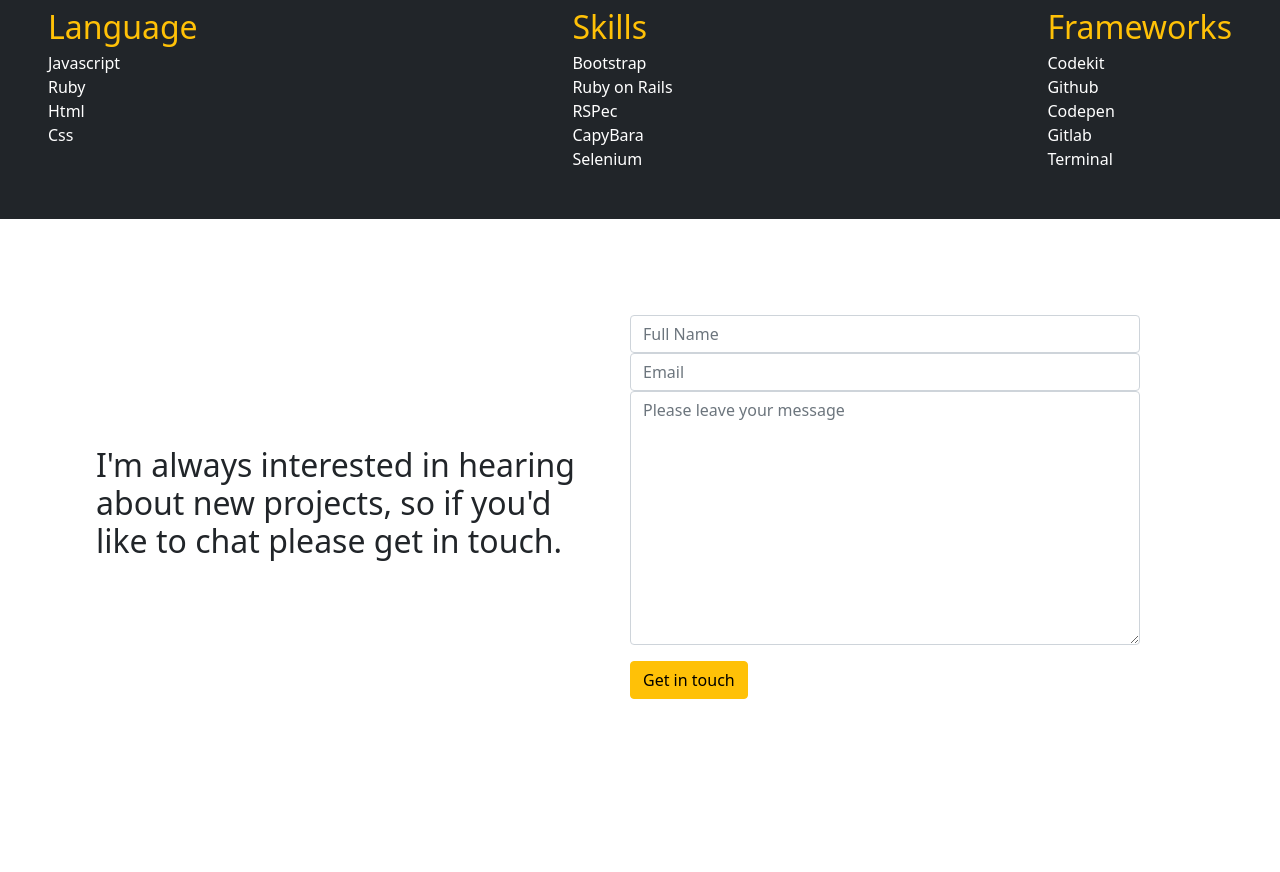
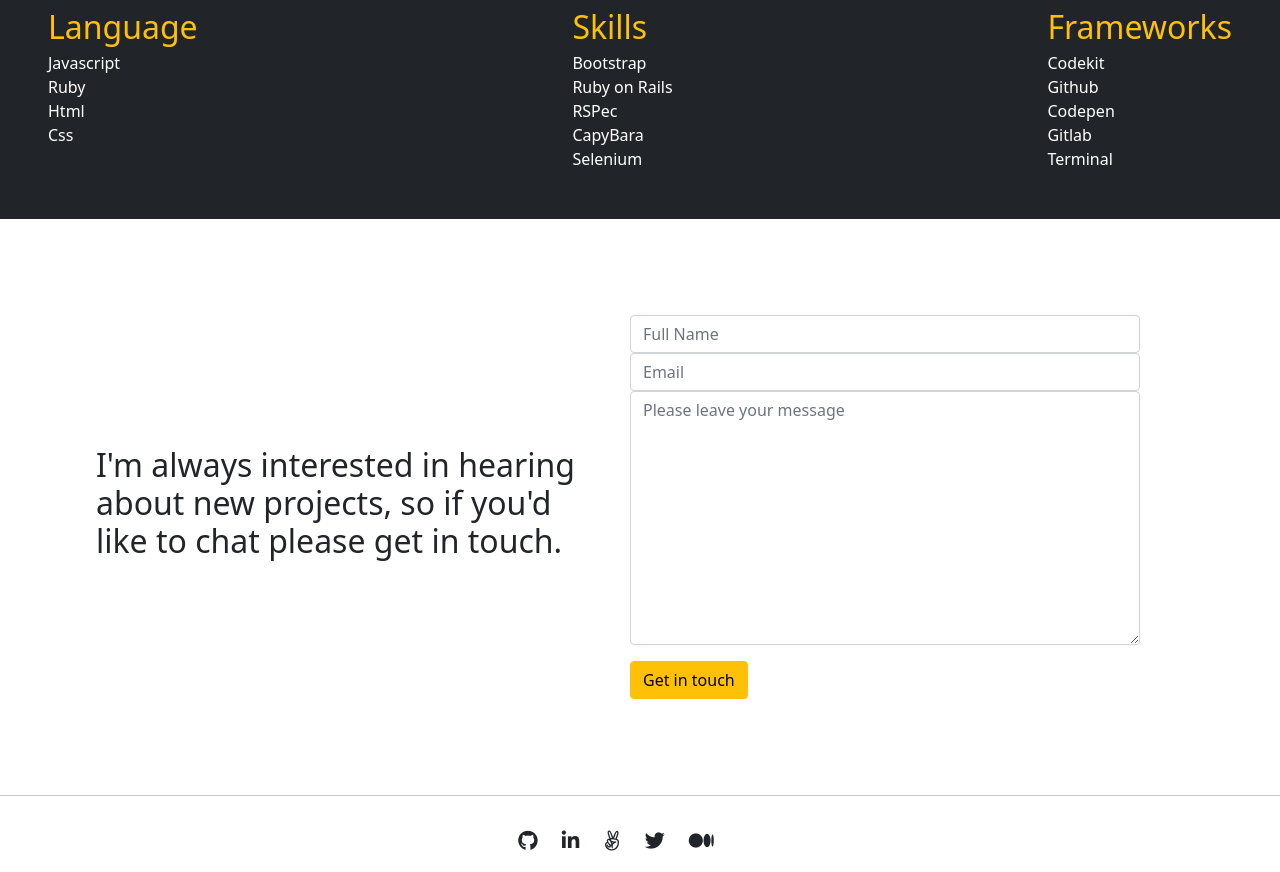
Before and after one commit to franciscoPonceDev/Portfolio-Bootstrap, a website: page index.html in a window 1280 px wide. Shown: the part 2129-3001 px from the top of the page. Before the commit the page ends 2924 px from the top, so only its background shows below. Drawn offline with nearby package versions, Linux system fonts and the light colour scheme.

Commit message:
finish structure

```diff
--- a/index.html
+++ b/index.html
@@ -217,6 +217,18 @@
             </form>
         </div>
     </section>
+    <hr>
+    <footer class="py-3">
+        <div class="order-md-0 me-5 d-flex justify-content-center">
+            <ul class="list-group d-flex flex-row gap-4">
+                <li class="list-unstyled mb-1"><i class="fab fa-github fa-lg"></i></li>
+                <li class="list-unstyled mb-1"><i class="fab fa-linkedin-in fa-lg"></i></li>
+                <li class="list-unstyled mb-1"><i class="fab fa-angellist fa-lg"></i></li>
+                <li class="list-unstyled mb-1"><i class="fab fa-twitter fa-lg"></i></li>
+                <li class="list-unstyled"><i class="fab fa-medium-m fa-lg"></i></li>
+            </ul>
+        </div>
+    </footer>
 
 
 
```
